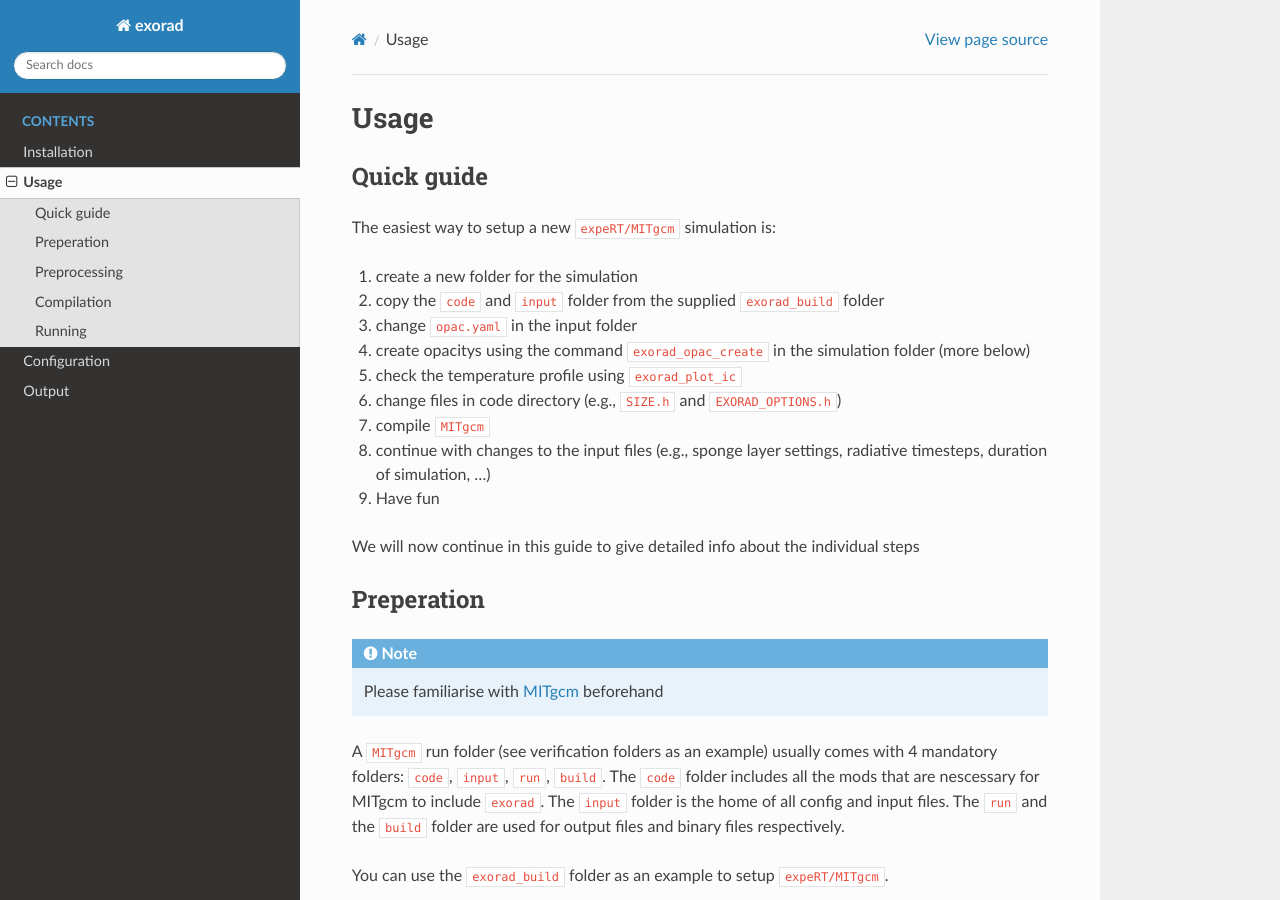
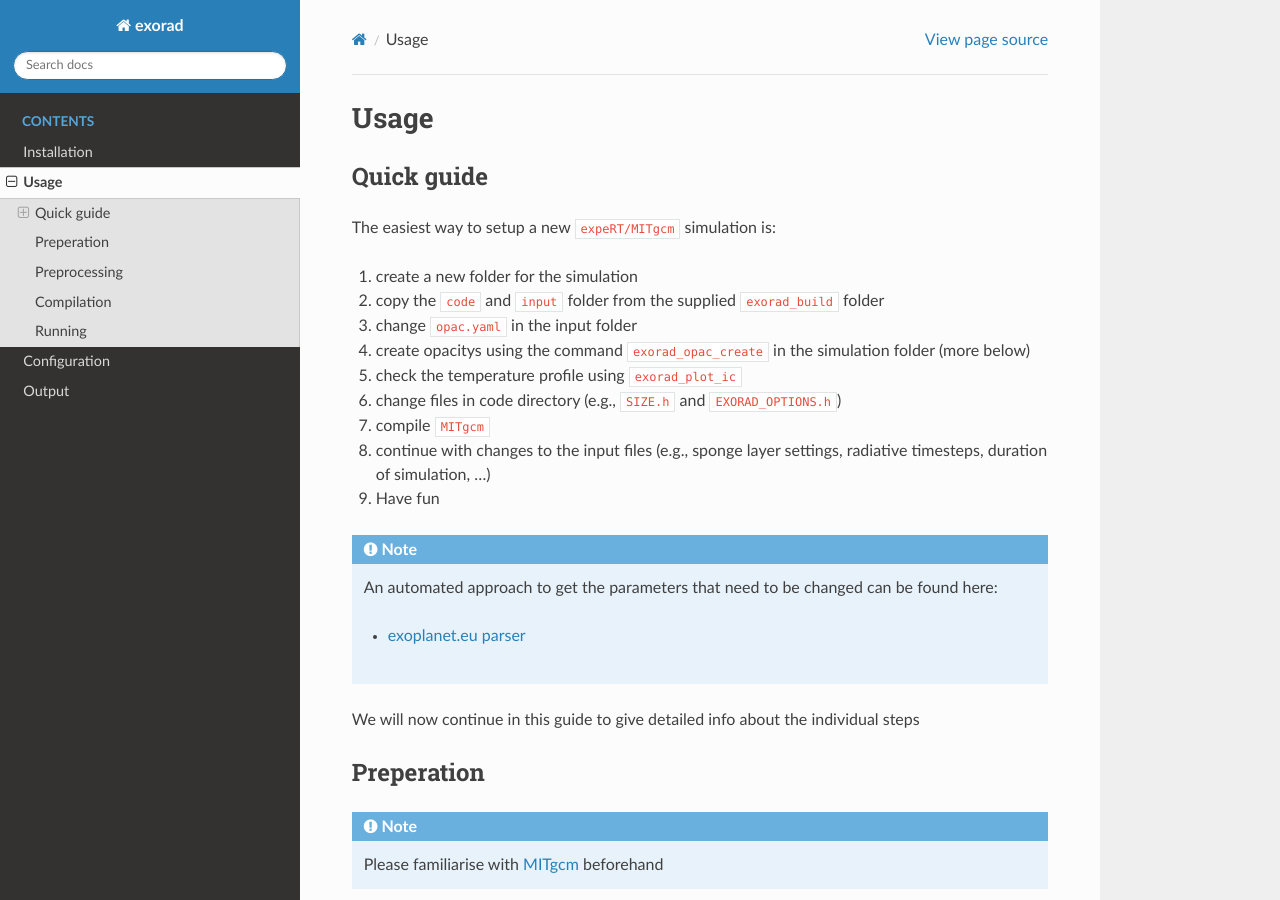
Before and after one commit to exorad/exorad-wiki, a Sphinx documentation site: the page built from doc/source/Usage.rst, in a window 1280 px wide and 900 px high. Built offline with Sphinx 7.4.7 and the Read the Docs theme 2.0.0, drawn with Linux system fonts in a browser that asks for light colours.

Commit message:
update docs

```diff
--- a/doc/source/Usage.rst
+++ b/doc/source/Usage.rst
@@ -14,6 +14,15 @@
 7. compile ``MITgcm``
 8. continue with changes to the input files (e.g., sponge layer settings, radiative timesteps, duration of simulation, ...)
 9. Have fun
+
+.. note::
+
+  An automated approach to get the parameters that need to be changed can be found here:
+
+  .. toctree::
+
+    notebooks/params
+
 
 We will now continue in this guide to give detailed info about the individual steps
 
```
Also changed, not shown: doc/source/notebooks/params.ipynb (added).
